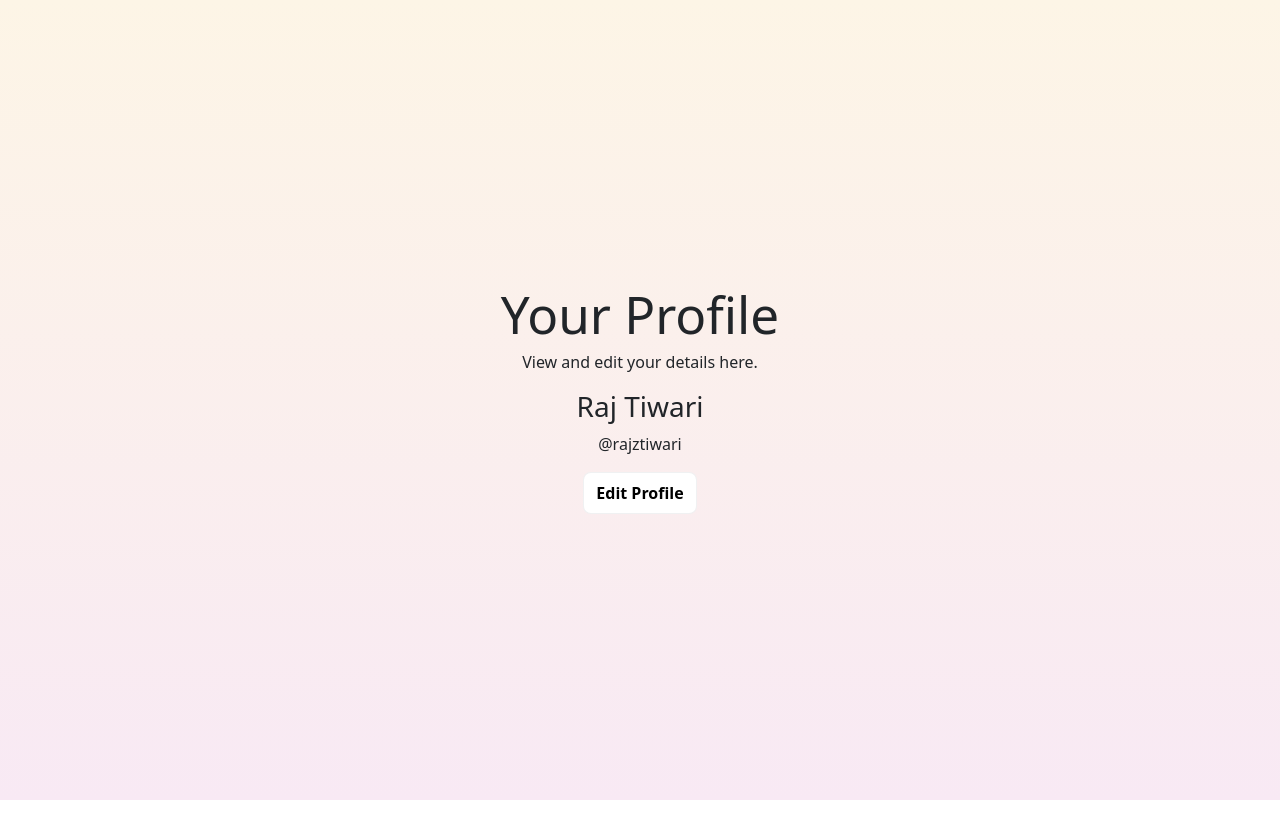
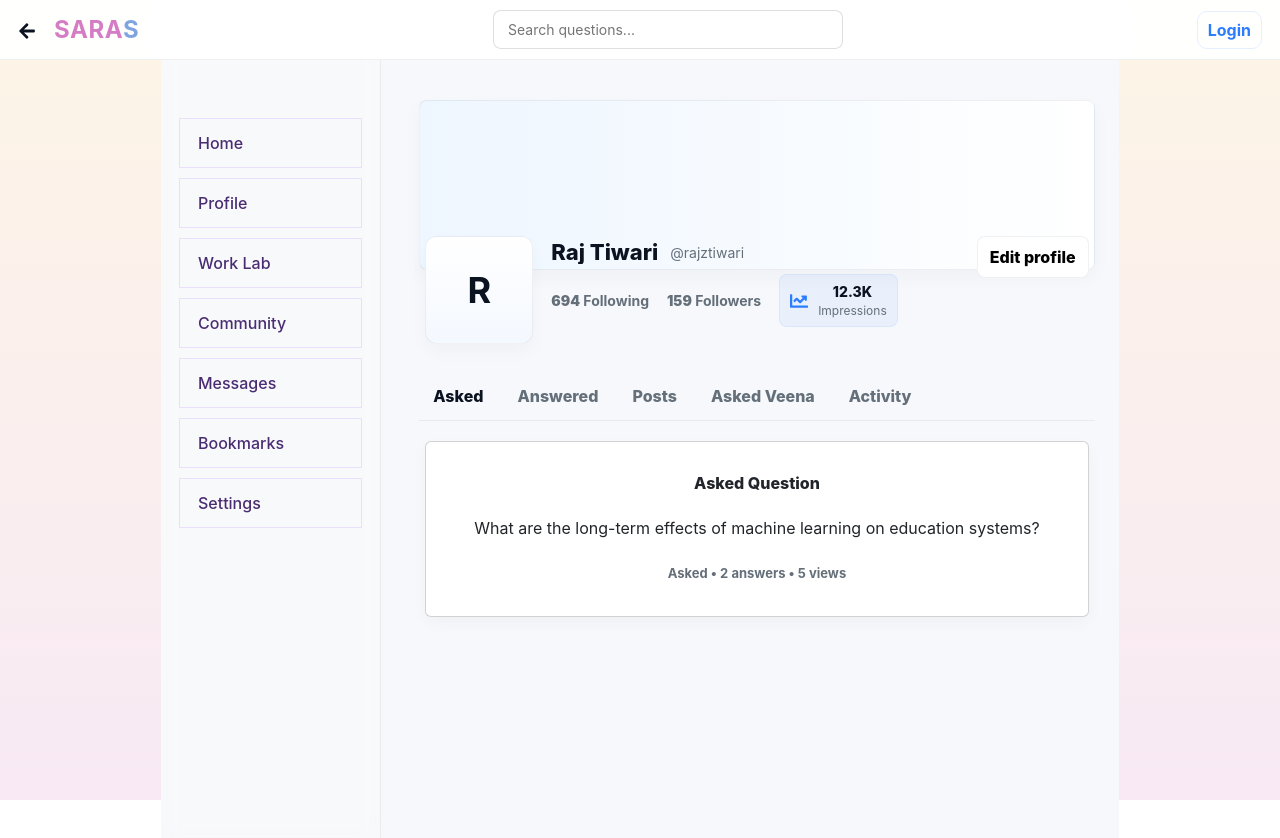
Before and after one commit to RAj-TIWARII/SARAS-0.1, a React (Vite) app: page /profile in a window 1280 px wide. Shown: the top 838 px of the page. Before the commit the page ends 800 px from the top, so only its background shows below. Built offline with nearby package versions, Linux system fonts and the light colour scheme.

Commit message:
Refactor Profile component with tabs and edit modal

```diff
--- a/src/pages/Profile.jsx
+++ b/src/pages/Profile.jsx
@@ -1,25 +1,169 @@
-import React from "react";
+import React, { useState } from "react";
+import { useNavigate } from "react-router-dom";
+import { FaArrowLeft, FaChartLine } from "react-icons/fa";
 import "./Profile.css";
 
-const Profile = () => {
+const TabButton = ({ id, active, setActive, children }) => (
+  <button
+    className={`pv-tab ${active === id ? "pv-tab-active" : ""}`}
+    onClick={() => setActive(id)}
+    aria-pressed={active === id}
+    type="button"
+  >
+    <span className="pv-tab-inner">{children}</span>
+    <span className="wipe"></span>
+  </button>
+);
+
+export default function Profile() {
+  const navigate = useNavigate();
+  const [active, setActive] = useState("asked"); // asked, answered, posts, veena, activity
+  const [showEdit, setShowEdit] = useState(false);
+  const defaultName = "Raj Tiwari";
+
   return (
-    <div className="profile-page">
-      <div className="profile-header">
-        <h1>Your Profile</h1>
-        <p>View and edit your details here.</p>
-      </div>
+    <div className="saras-page profile-root">
+      {/* Navbar */}
+      <header className="saras-navbar" role="banner">
+        <div className="nav-left" onClick={() => navigate(-1)} title="Back" role="button">
+          <FaArrowLeft className="back-icon" />
+        </div>
 
-      <div className="profile-content">
-        <div className="profile-card">
-          <div className="avatar-placeholder"></div>
-          <h3>Raj Tiwari</h3>
-          <p>@rajztiwari</p>
+        <div className="saras-title" aria-hidden="true">
+          <span className="lotus">SARA</span><span className="softblue">S</span>
+        </div>
 
-          <button className="edit-btn">Edit Profile</button>
+        <div className="nav-center">
+          <input className="nav-search" type="search" placeholder="Search questions..." aria-label="Search" />
         </div>
-      </div>
+
+        <div className="nav-right"><button className="login-pill">Login</button></div>
+      </header>
+
+      {/* Sidebar */}
+      <aside className="profile-sidebar" aria-label="Main navigation">
+        <div className="side-buttons">
+          <button className="side-btn" onClick={() => navigate("/")}>Home<span className="wipe"></span></button>
+          <button className="side-btn active-side" onClick={() => navigate("/profile")}>Profile<span className="wipe"></span></button>
+          <button className="side-btn">Work Lab<span className="wipe"></span></button>
+          <button className="side-btn">Community<span className="wipe"></span></button>
+          <button className="side-btn">Messages<span className="wipe"></span></button>
+          <button className="side-btn">Bookmarks<span className="wipe"></span></button>
+          <button className="side-btn">Settings<span className="wipe"></span></button>
+        </div>
+      </aside>
+
+      {/* Main */}
+      <main className="saras-main" role="main">
+        <div className="profile-banner" />
+
+        <section className="profile-top" aria-label="Profile header">
+          <div className="avatar-block">
+            <div className="avatar-circle" aria-hidden="true">R</div>
+          </div>
+
+          <div className="profile-meta">
+            <div className="name-row">
+              <h1 className="profile-name" title={defaultName}>{defaultName}</h1>
+              <span className="profile-handle">@rajztiwari</span>
+            </div>
+
+            <div className="profile-stats-wrap">
+              <div className="profile-stats">
+                <span><strong>694</strong> Following</span>
+                <span><strong>159</strong> Followers</span>
+              </div>
+
+              <div className="impressions" title="Profile impressions">
+                <FaChartLine className="impr-icon" />
+                <div className="impr-text">
+                  <div className="impr-number">12.3K</div>
+                  <div className="impr-label">Impressions</div>
+                </div>
+              </div>
+            </div>
+          </div>
+
+          <div className="profile-actions">
+            <button className="edit-btn" onClick={() => setShowEdit(true)}>Edit profile</button>
+          </div>
+        </section>
+
+        <nav className="profile-tabs" aria-label="Profile sections">
+          <TabButton id="asked" active={active} setActive={setActive}>Asked</TabButton>
+          <TabButton id="answered" active={active} setActive={setActive}>Answered</TabButton>
+          <TabButton id="posts" active={active} setActive={setActive}>Posts</TabButton>
+          <TabButton id="veena" active={active} setActive={setActive}>Asked Veena</TabButton>
+          <TabButton id="activity" active={active} setActive={setActive}>Activity</TabButton>
+        </nav>
+
+        <section className="profile-content-area" aria-live="polite">
+          {active === "asked" && (
+            <article className="card example-card">
+              <h3 className="card-title">Asked Question</h3>
+              <p className="card-body">What are the long-term effects of machine learning on education systems?</p>
+              <div className="card-meta">Asked • 2 answers • 5 views</div>
+              <span className="wipe"></span>
+            </article>
+          )}
+
+          {active === "answered" && (
+            <article className="card example-card">
+              <h3 className="card-title">Answered</h3>
+              <p className="card-body">AI can personalize learning experiences and help teachers identify problems early.</p>
+              <div className="card-meta">Answered • 12 upvotes • 3 comments</div>
+              <span className="wipe"></span>
+            </article>
+          )}
+
+          {active === "posts" && (
+            <article className="card example-card">
+              <h3 className="card-title">Post</h3>
+              <p className="card-body">“Technology should empower curiosity — not replace it.” — short thread on AI & education.</p>
+              <div className="card-meta">Posted • Jul 30</div>
+              <span className="wipe"></span>
+            </article>
+          )}
+
+          {active === "veena" && (
+            <article className="card example-card">
+              <h3 className="card-title">Asked Veena</h3>
+              <p className="card-body">How does Veena AI handle moral/ethical ambiguity when answering user questions?</p>
+              <div className="card-meta">Veena • 1 reply</div>
+              <span className="wipe"></span>
+            </article>
+          )}
+
+          {active === "activity" && (
+            <article className="card example-card">
+              <h3 className="card-title">Activity</h3>
+              <p className="card-body">Last active: 3 hours ago • 12 answers • 3 questions</p>
+              <span className="wipe"></span>
+            </article>
+          )}
+        </section>
+      </main>
+
+      {/* Edit modal */}
+      {showEdit && (
+        <div className="edit-backdrop" onClick={() => setShowEdit(false)}>
+          <div className="edit-modal" onClick={(e) => e.stopPropagation()} role="dialog" aria-modal="true">
+            <h2>Edit profile</h2>
+            <label>
+              Name
+              <input defaultValue={defaultName} />
+            </label>
+            <label>
+              Username
+              <input defaultValue="rajztiwari" />
+            </label>
+            <div className="modal-actions">
+              <button className="btn-cancel" onClick={() => setShowEdit(false)}>Cancel</button>
+              <button className="btn-save" onClick={() => setShowEdit(false)}>Save</button>
+            </div>
+          </div>
+        </div>
+      )}
     </div>
   );
-};
-
-export default Profile;
+}
```
